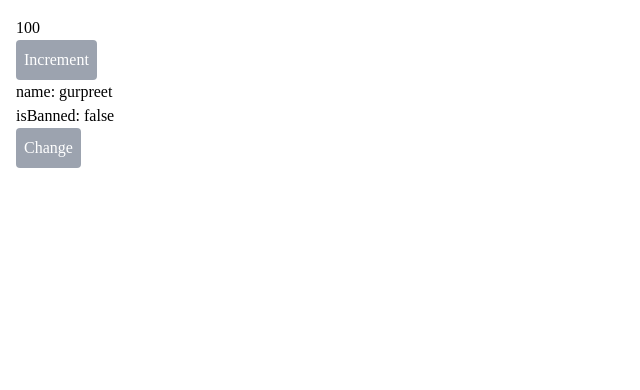
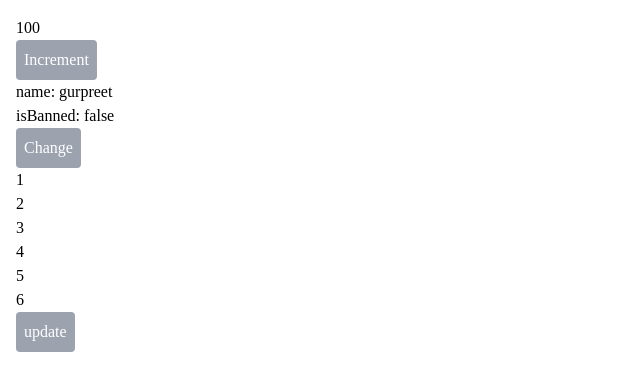
Before and after one commit to desgurpreet/React, a React (Vite) app: page / in a window 1280 px wide. Shown: the top 390 px of the page, without its empty margins (0-640 px from the left). Built offline with nearby package versions, Linux system fonts and the light colour scheme.

Commit message:
using array in useState

```diff
--- a/src/App.jsx
+++ b/src/App.jsx
@@ -2,6 +2,7 @@ import React, { useState } from "react";
 function App() {
   const [value, setValue] = useState(100);
   const [banned, setBanned] = useState({ name: "gurpreet", isBanned: false });
+  const [val, setVal] = useState([1, 2, 3, 4, 5, 6]);
   //value for value (use inside () of useState)
   //setValue give function to change the useState value
   //in react we cannot change value directly
@@ -26,6 +27,22 @@ function App() {
           Change
         </button>
       </div>
+      <div>
+        {val.map((item) => (
+          <h1>{item}</h1>
+        ))}
+        <button
+          onClick={() =>
+            setVal(() =>
+              val.filter((item, index) =>
+                index != val.length - 1
+              ))
+          }
+          className="p-2 bg-gray-400 text-white rounded bg-blue-500"
+        >
+          update
+        </button>
+      </div>
     </div>
   );
 }
```
